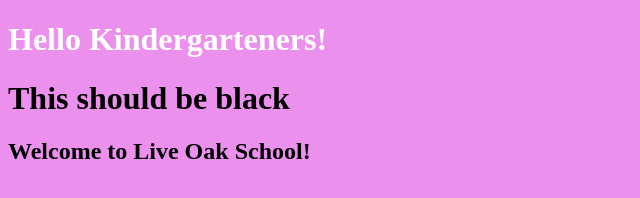
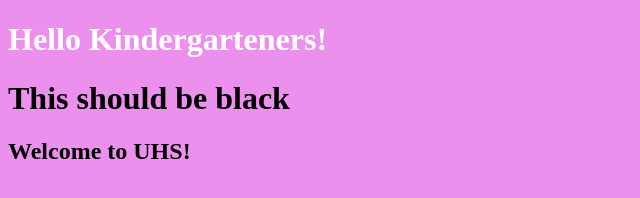
Before and after one commit to ella-m-shaul/ella-m-shaul.github.io, a plain HTML site: page index.html in a window 1280 px wide. Shown: the whole page, without its empty margins (0-640 px from the left). Drawn offline with Linux system fonts and the light colour scheme.

Commit message:
Updated the name

```diff
--- a/index.html
+++ b/index.html
@@ -9,6 +9,6 @@
 <body>
     <h1>Hello Kindergarteners!</h1>
     <h1 id="blackH1">This should be black</h1>
-    <h2>Welcome to Live Oak School!</h2>
+    <h2>Welcome to UHS!</h2>
 </body>
 </html>
```
